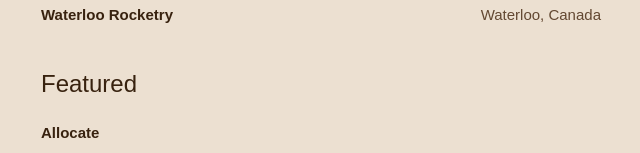
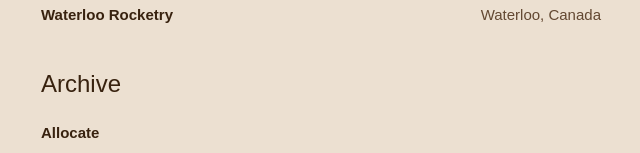
Before and after one commit to awzheng/me, a Next.js app: page / in a window 1280 px wide. Shown: the part 274-427 px from the top of the page, without its empty margins (319-959 px from the left). Built offline with nearby package versions, Linux system fonts and the light colour scheme; a web font is replaced by a local one.

Commit message:
change phrasing

```diff
--- a/app/page.tsx
+++ b/app/page.tsx
@@ -50,7 +50,7 @@ export default function Home() {
       </section>
 
       <section>
-        <h2>Featured</h2>
+        <h2>Archive</h2>
         {projects.map((p) => (
           <div className="row" key={p.title}>
             <a className="title" href={p.href} target="_blank" rel="noopener noreferrer">
@@ -61,7 +61,7 @@ export default function Home() {
       </section>
 
       {/* <section>
-          <h2>Stories</h2>
+          <h2>Events</h2>
           <ul className="vlogs">
             {vlogs.map((v) => (
               <li className="vlog" key={v.href}>
```
